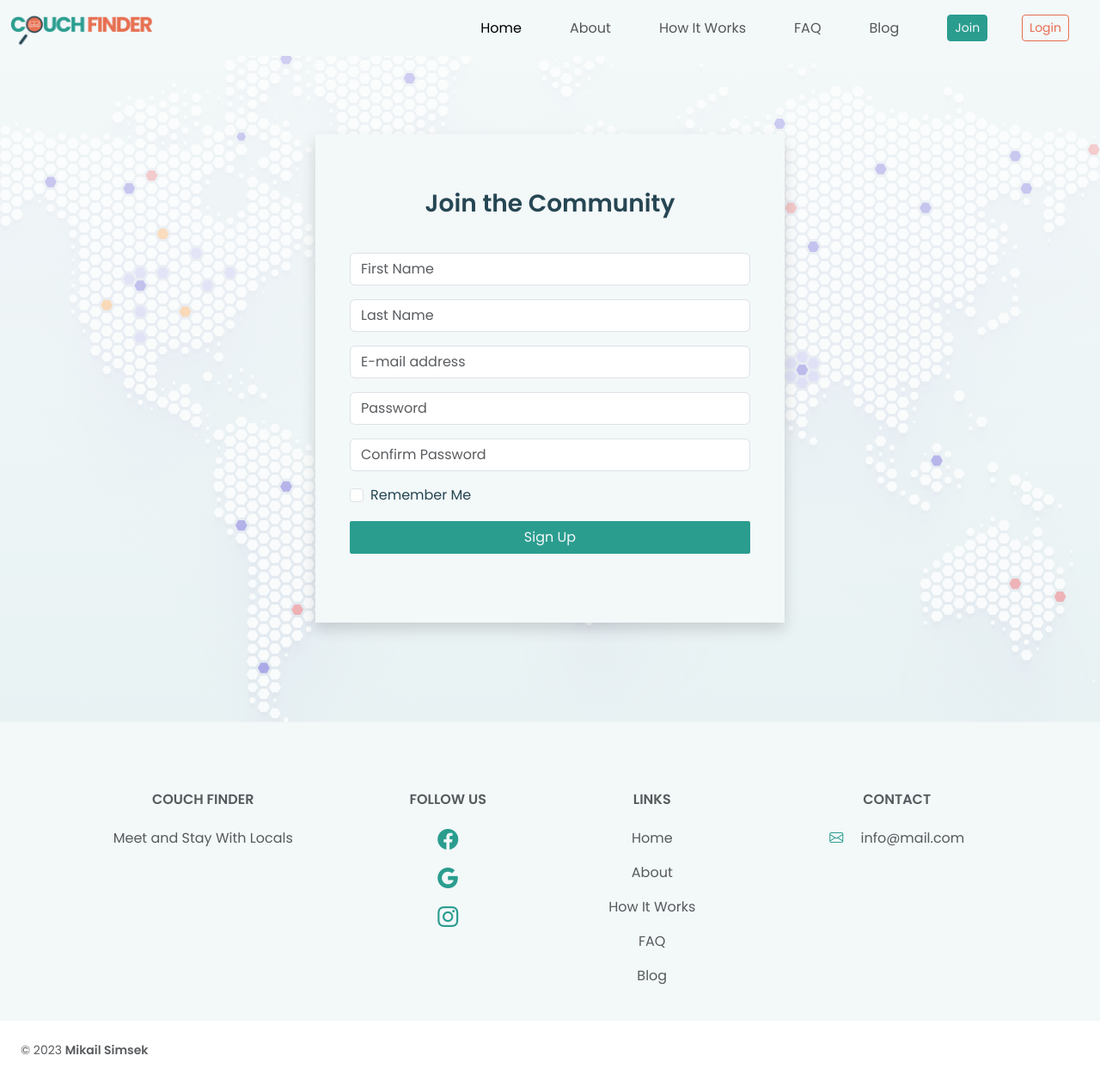
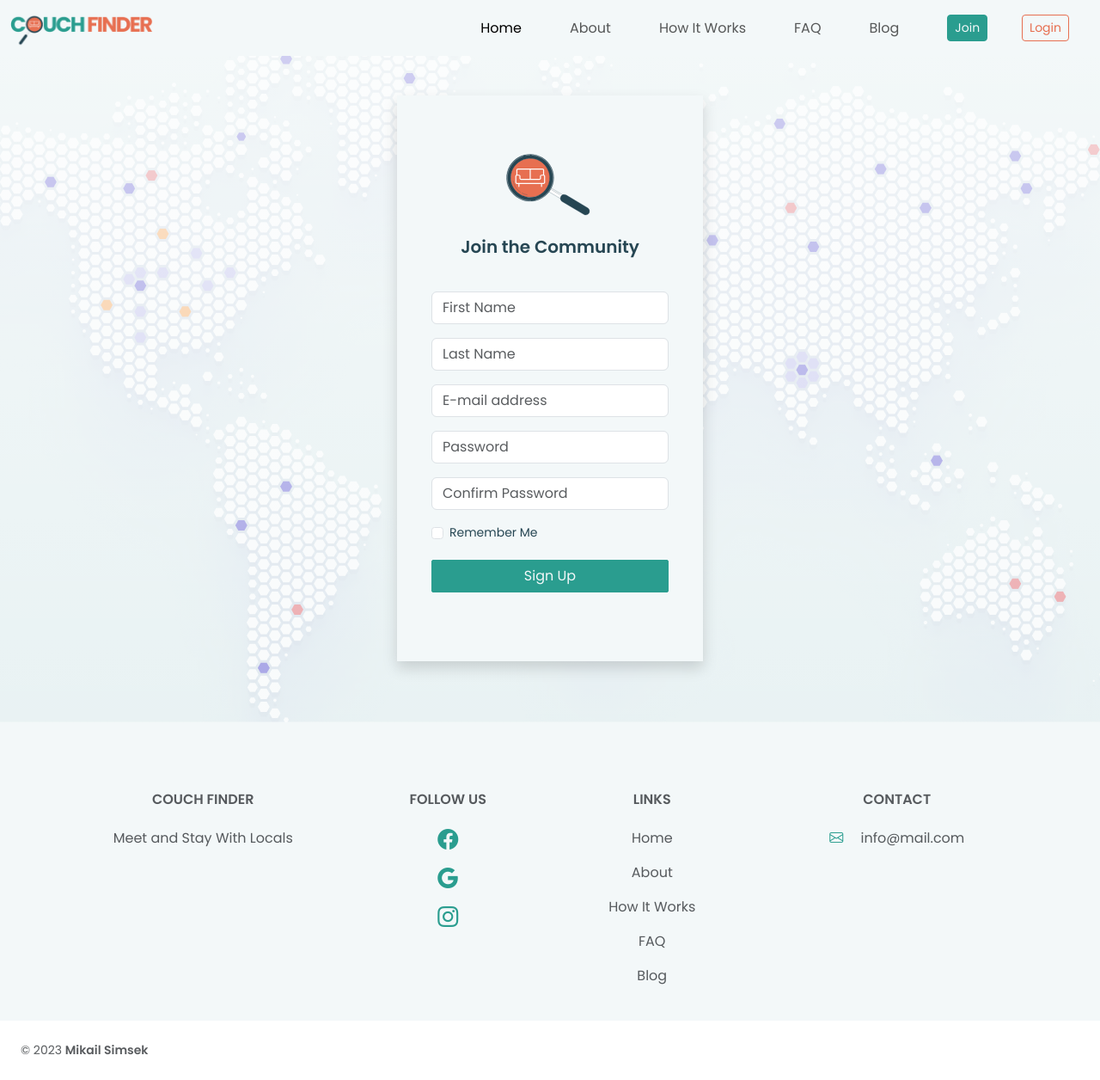
Before and after one commit to mika-sims/CouchFinder, a Django app: page /accounts/signup/ in a window 1280 px wide. Shown: the whole page at 86% size. Run offline with Django 4.2, Linux system fonts and the light colour scheme; parts of the project's set-up code (start-up, migrations or seed data) failed here and were passed over; some libraries are stand-ins or nearby versions.

Commit message:
Add small logo image to signup form

```diff
--- a/templates/account/signup.html
+++ b/templates/account/signup.html
@@ -6,12 +6,15 @@
 <section class="container-fluid min-vh-100 d-flex flex-column justify-content-center align-items-center py-5" id="signup">
   <div class="container">
     <div class="row d-flex justify-content-center align-items-center">
-      <div class="col-12 col-lg-6">
+      <div class="col-12 col-sm-8 col-md-6 col-lg-5 col-xl-4">
         <div class="text-primary shadow">
           <div class="card-body p-3 p-md-5 bg-light">
             <div class="row align-items-center justify-content-lg-around">
               <div class="col-12">
-                <h3 class="text-center fw-bold mb-5 mx-1 mx-md-4 mt-4">Join the Community</h3>
+                <div class="text-center mt-4">
+                  <img class="img-fluid small-logo" src="{% static 'images/small-logo.svg' %}" alt="small logo">
+                </div>
+                <h5 class="text-center fw-bold mb-5 mx-1 mx-md-4 mt-4">Join the Community</h5>
                 <form method="post">
                   {% csrf_token %}
                   <div class="d-flex flex-column align-items-center justify-content-center">
@@ -30,7 +33,7 @@
                     <div class="form-group col-12">
                       {{ form.password2|as_crispy_field }}
                     </div>
-                    <div class="form-group col-12 d-flex justify-content-start">
+                    <div class="form-group col-12 d-flex justify-content-start small">
                       {{ form.remember_me|as_crispy_field }}
                     </div>
                     {% if redirect_field_value %}
```
